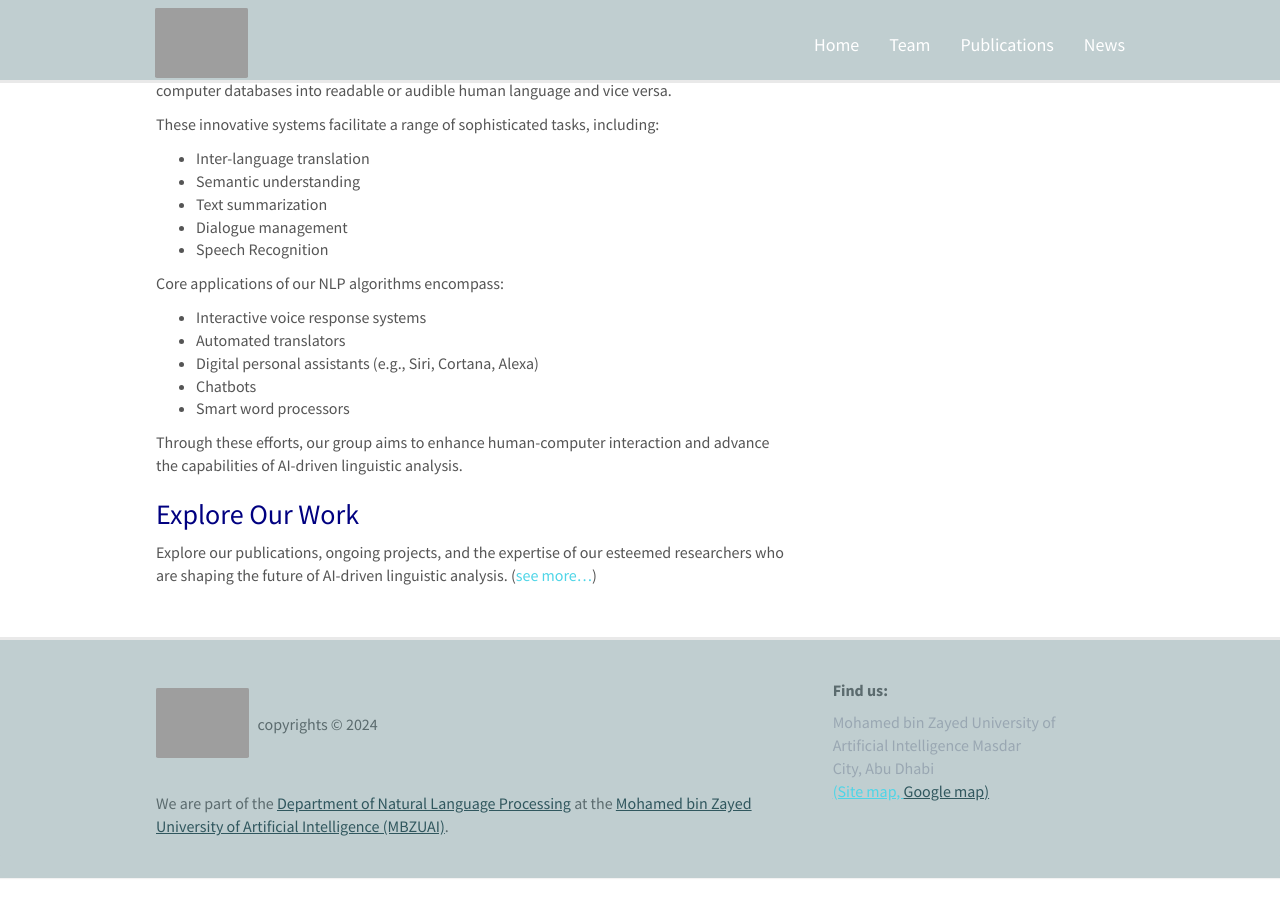
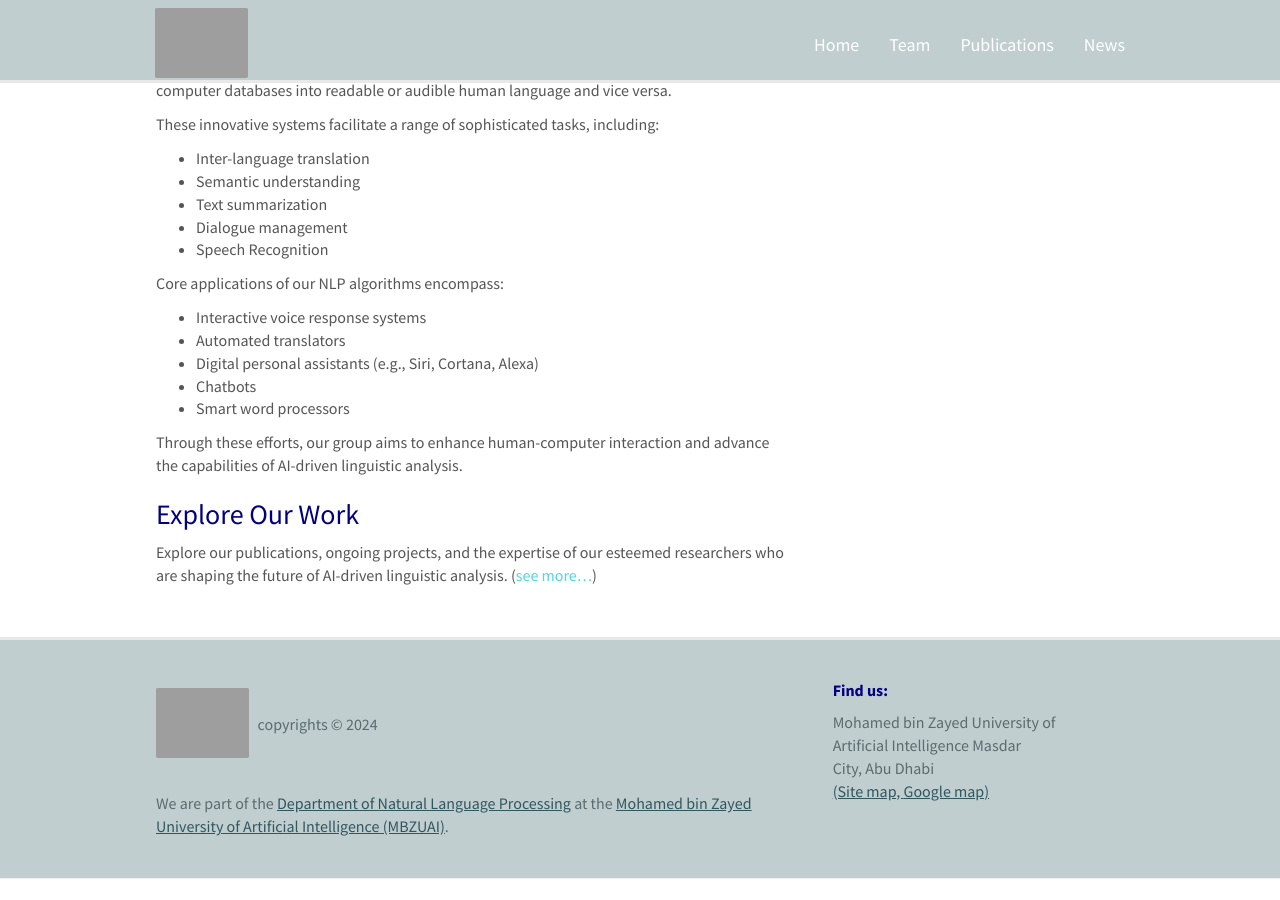
Before and after one commit to RamzaBasharat/MBZUAI, a Jekyll site: the page built from _pages/home.md, in a window 1280 px wide and 900 px high, scrolled down 636 px. Built offline with Jekyll 4.4.1, drawn with Linux system fonts in a browser that asks for light colours; nearby versions of some CDN libraries.

Commit message:
updating styles

```diff
--- a/_includes/footer.html
+++ b/_includes/footer.html
@@ -12,11 +12,11 @@
 		</div>
 
 		<div class="col-sm-4">
-			<h5><b class="gray">Find us:</b></h5>
-			 <p class="graylight">Mohamed bin Zayed University of<br />
+			<h5><b class="navy">Find us:</b></h5>
+			 <p class="gray">Mohamed bin Zayed University of<br />
 			 Artificial Intelligence Masdar<br />
 			 City, Abu Dhabi <br />
-            <a href="https://mbzuai.ac.ae/page-sitemap.xml" target="_blank" ><u class="sky">(Site map, </u></a><a href="https://www.google.com/maps/place/24%C2%B025'57.4%22N+54%C2%B037'07.3%22E/@24.4329463,54.6162667,3936m/data=!3m1!1e3!4m4!3m3!8m2!3d24.4326111!4d54.6186944?entry=ttu" target="_blank"><u>Google map)</u></a></p>
+            <a href="https://mbzuai.ac.ae/page-sitemap.xml" target="_blank" ><u>(Site map, </u></a><a href="https://www.google.com/maps/place/24%C2%B025'57.4%22N+54%C2%B037'07.3%22E/@24.4329463,54.6162667,3936m/data=!3m1!1e3!4m4!3m3!8m2!3d24.4326111!4d54.6186944?entry=ttu" target="_blank"><u>Google map)</u></a></p>
 		</div>
 	  </div>
 	</div>
--- a/_includes/header.html
+++ b/_includes/header.html
@@ -13,7 +13,7 @@
 	</div>
 	<div class="collapse navbar-collapse" id="navbar-collapse-1">
 	  <ul class="nav navbar-nav navbar-right">
-		<li><a href="{{ site.url }}{{ site.baseurl }}/">Home</a></li>
+		<li><a href="{{ site.url }}{{ site.baseurl }}/" class="navy">Home</a></li>
 		<li><a href="{{ site.url }}{{ site.baseurl }}/team">Team</a></li>
 		<li><a href="{{ site.url }}{{ site.baseurl }}/publications">Publications</a></li>
 		<li><a href="{{ site.url }}{{ site.baseurl }}/allnews">News</a></li>
```
